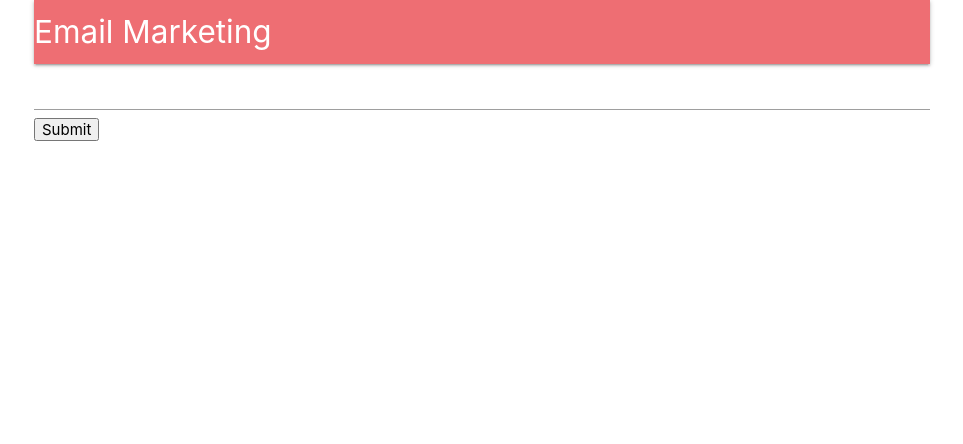
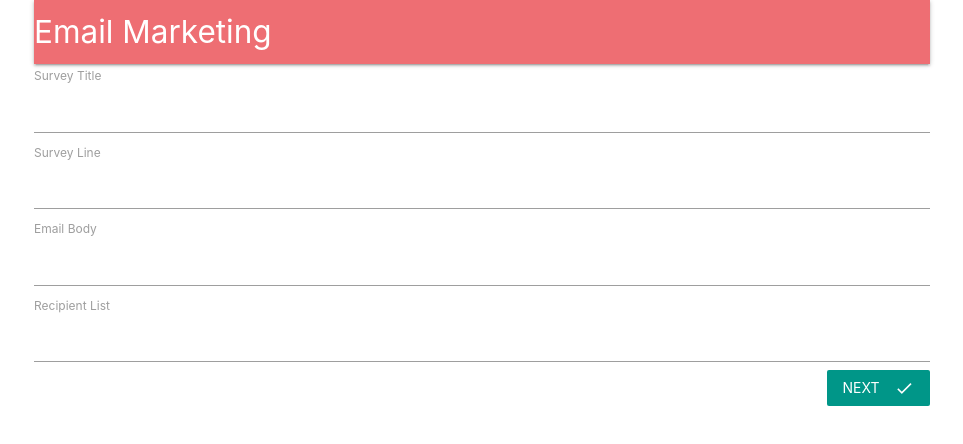
Before and after one commit to mauriciolealmx/email-marketing-server, a React (Create React App) app in the folder client/: page /surveys/new in a window 1280 px wide. Shown: the top 444 px of the page, without its empty margins (158-1121 px from the left). Built offline with nearby package versions, Linux system fonts and the light colour scheme; no server answers.

Commit message:
Added FIELDS array and pretiffied Next button.

```diff
--- a/client/src/components/App.js
+++ b/client/src/components/App.js
@@ -15,16 +15,14 @@ class App extends Component {
 
   render() {
     return (
+      <BrowserRouter>
         <div className="container">
-        <BrowserRouter>
-          <div>
           <Header />
           <Route exact path="/" component={Landing} />
           <Route exact path="/surveys" component={Dashboard} />
           <Route path="/surveys/new" component={SurveyNew} />
         </div>
       </BrowserRouter>
-      </div>
     );
   }
 }
--- a/client/src/components/surveys/SurveyFrom.js
+++ b/client/src/components/surveys/SurveyFrom.js
@@ -1,14 +1,19 @@
 import React, { Component } from 'react';
+import _ from 'lodash';
 import { reduxForm, Field } from 'redux-form';
 import SurveyField from './SurveyField';
 
+const FIELDS = [
+  { label: 'Survey Title', name: 'title' },
+  { label: 'Survey Line', name: 'subject' },
+  { label: 'Email Body', name: 'body' },
+  { label: 'Recipient List', name: 'emails' },
+];
 class SurveyForm extends Component {
   renderFields() {
-    return (
-      <div>
-        <Field type="text" name="title" component={SurveyField} />
-      </div>
-    );
+    return _.map(FIELDS, ({ label, name }) => {
+      return <Field key={name} component={SurveyField} type="text" label={label} name={name} />;
+    });
   }
 
   render() {
@@ -16,7 +21,10 @@ class SurveyForm extends Component {
       <div>
         <form onSubmit={this.props.handleSubmit(value => console.log(value))}>
           {this.renderFields()}
-          <button type="submit">Submit</button>
+          <button type="submit" className="teal btn-flat right white-text">
+            Next
+            <i className="material-icons right">done</i>
+          </button>
         </form>
       </div>
     );
```
Lines whose indentation alone changed are shown as unchanged.
